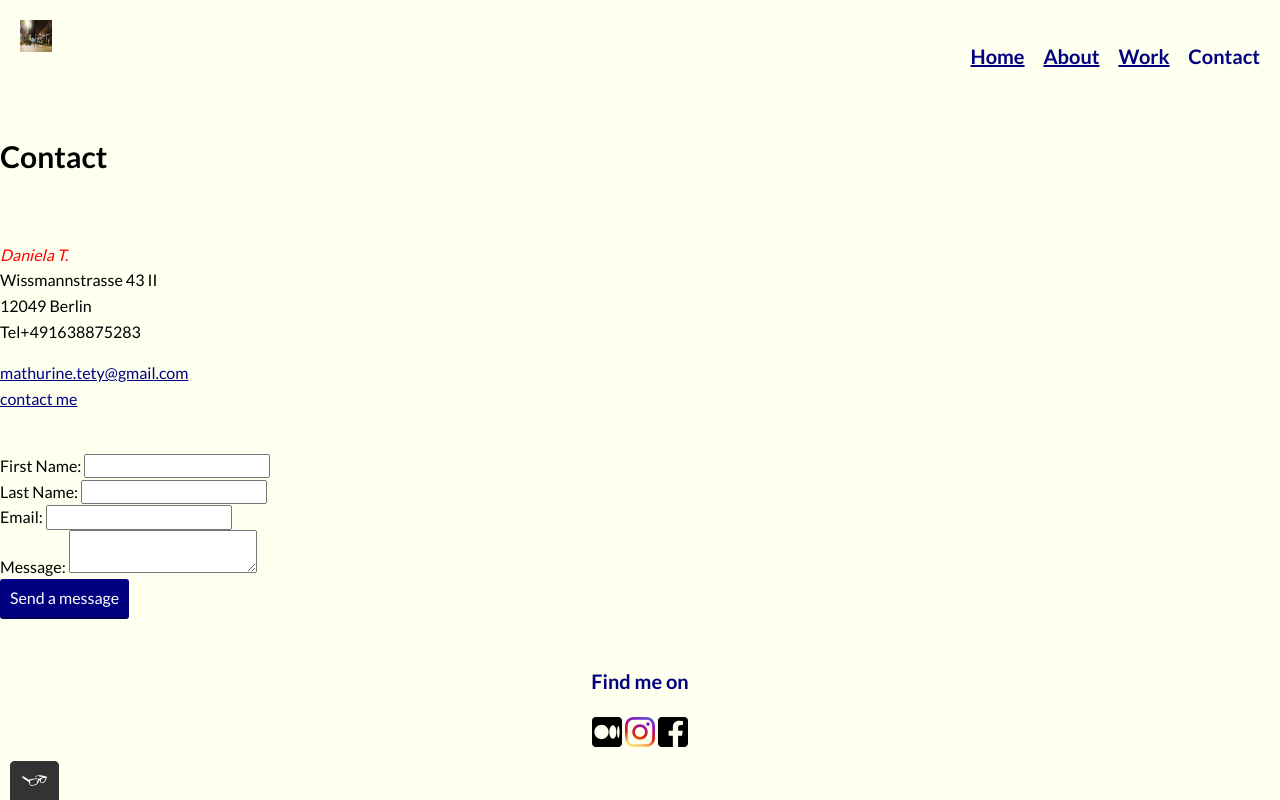
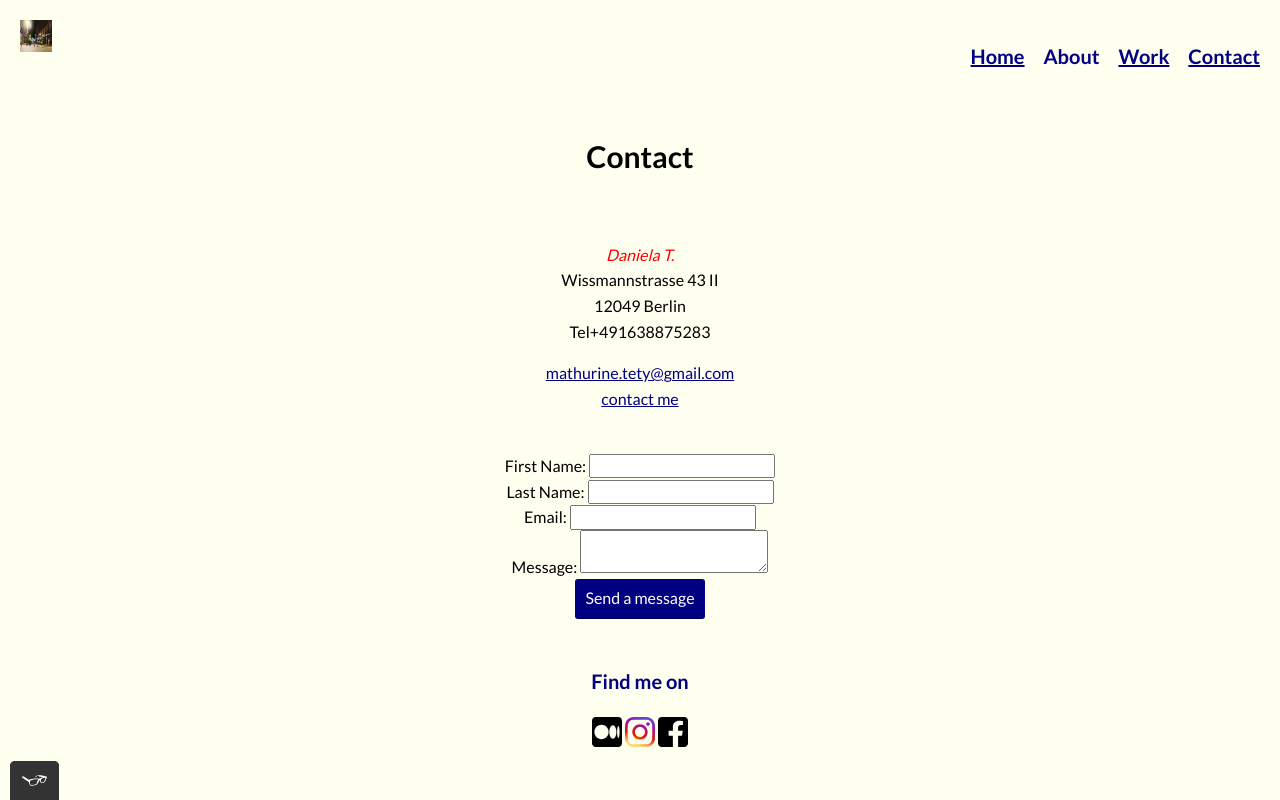
Before and after one commit to Peneloppe-jack/CF-Files, a plain HTML site: page contact.html in a window 1280 px wide. Drawn offline with nearby package versions, Linux system fonts and the light colour scheme; files whose address does not match are found by name.

Commit message:
project revision
if appliled, commits will center content on page named contact.html, and attribute correct/ consistent names for each page.

```diff
--- a/contact.html
+++ b/contact.html
@@ -15,10 +15,9 @@
   <body>
 
     <header class="page-header">
-          <!-- Add your logo here -->
+      <!-- Add your logo here favicon do not belong to body!!! Find a logo-->
               <a href="index.html">
                <img src="img/favicon.ico" class="page-header__item" alt="daniela-tety-logo"></a>
-
 
              <nav class='page-header__item'>
                <ul role="menubar" class="navigation-list">
@@ -28,15 +27,15 @@
                  </li>
 
                  <li role="presentation">
-                       <a href="about.html" role="menuitem" class="navigation-list__item">About</a>
+                   <a href="about-daniela.html" role="menuitem" class="navigation-list__item navigation-list__item--active">About</a>
                  </li>
 
                  <li role="presentation">
-                       <a href="work.html" role="menuitem" class="navigation-list__item">Work</a>
+                   <a href="my-projects.html" role="menuitem" class="navigation-list__item">Work</a>
                  </li>
 
                  <li role="presentation">
-                       <a href="contact.html" role="menuitem" class="navigation-list__item navigation-list__item--active">Contact</a>
+                   <a href="contact.html" role="menuitem" class="navigation-list__item">Contact</a>
                  </li>
 
               </ul>
@@ -44,8 +43,10 @@
 
     </header>
 
+        </header>
 
-            <div>
+
+            <div class="information">
                 <h1>Contact</h1>
                   <br>
 
@@ -58,7 +59,7 @@
                   <a href="mailto:mathurine.tety@gmail.com">mathurine.tety@gmail.com</a><br>
 
                   <a href="mailto:mathurine.tety@gmail.com"> contact me </a><br>
-            </div>
+
 
                     <br>
                        <form action="standard-label" method="post" id="Contact-form">
@@ -81,7 +82,7 @@
                             <button class="submit" id="submit-message"> Send a message </button>
 
                         </form>
-
+      </div>
                 <br>
 
                 <footer class="page-footer">
--- a/css/styles.css
+++ b/css/styles.css
@@ -169,6 +169,12 @@ how to center all content nothing stuck on the right anymore
 how to reduce space between picture and textarea
 How to animate this stupid svg : rotate / shrinks then enlarge /translate from x,y */
 
+  .information {
+    display: block;
+    max-width: 700px;
+    margin: 0 auto;
+    text-align: center;
+  }
 
 .my-projects {
 
--- a/css/styles.production.css
+++ b/css/styles.production.css
@@ -167,6 +167,12 @@ how to center all content nothing stuck on the right anymore
 how to reduce space between picture and textarea
 How to animate this stupid svg : rotate / shrinks then enlarge /translate from x,y */
 
+  .information {
+    display: block;
+    max-width: 700px;
+    margin: 0 auto;
+    text-align: center;
+  }
 
 .my-projects {
 
```
Also changed, not shown: about-daniela.html (+2 -2 lines), index.html (renamed from homepage.html, +5 -5 lines), my-projects.html (+4 -4 lines). Lines whose indentation alone changed are shown as unchanged.
